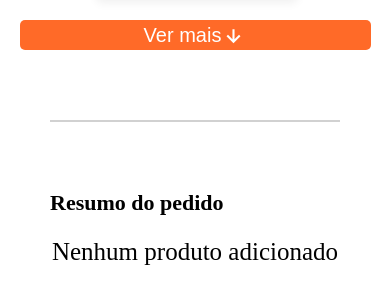
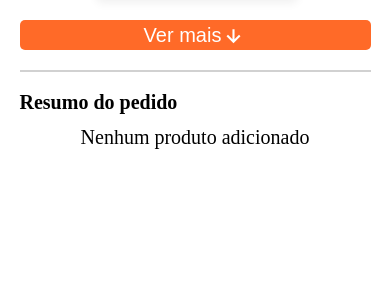
Before and after one commit to edmcorrea/Fast-Food-DevioBR, a React (Vite) app in the folder frontend/: page / in a window 390 px wide. Shown: the part 1670-1974 px from the top of the page. After the commit the page ends 1847 px from the top, so only its background shows below. Built offline with nearby package versions, Linux system fonts and the light colour scheme.

Commit message:
feat: frontend mobile - implement responsive design on orderSummary

```diff
--- a/frontend/src/app/components/OrderSummary/OrderSummary.scss
+++ b/frontend/src/app/components/OrderSummary/OrderSummary.scss
@@ -8,27 +8,28 @@
   display: flex;
   align-items: center;
   justify-content: center;
+  text-decoration: none;
 }
 
 .orderSummary {
-  padding: 0 50px;
+  padding: 0 5%;
+  margin: 20px 0;
 
   hr {
-    margin: 70px 0;
+    margin: 20px 0;
     border: 1px solid rgb(209, 209, 209);
   }
 
-
   &-title {
-    font-size: 22px;
+    font-size: 20px;
     font-weight: 600;
-    margin-bottom: 25px;
+    margin-bottom: 15px;
 
     &-none {
       display: flex;
       justify-content: center;
-      font-size: 25px;
-      margin-bottom: 50px;
+      font-size: 20px;
+      margin-bottom: 30px;
 
     }
   }
@@ -42,8 +43,8 @@
       display: flex;
       justify-content: end;
       gap: 40px;
-      margin-top: 25px;
-      margin-bottom: 50px;
+      margin-top: 15px;
+      margin-bottom: 30px;
 
       a{ text-decoration: none;}
 
--- a/frontend/src/app/components/OrderSummary/index.jsx
+++ b/frontend/src/app/components/OrderSummary/index.jsx
@@ -6,8 +6,6 @@ import "./OrderSummary.scss";
 
 function OrderSummary() {
   const { summaryList, setSummaryList } = useContext(Context);
-
-
 
   const removeAllSummaryList = () => {
     setSummaryList([]);
```
